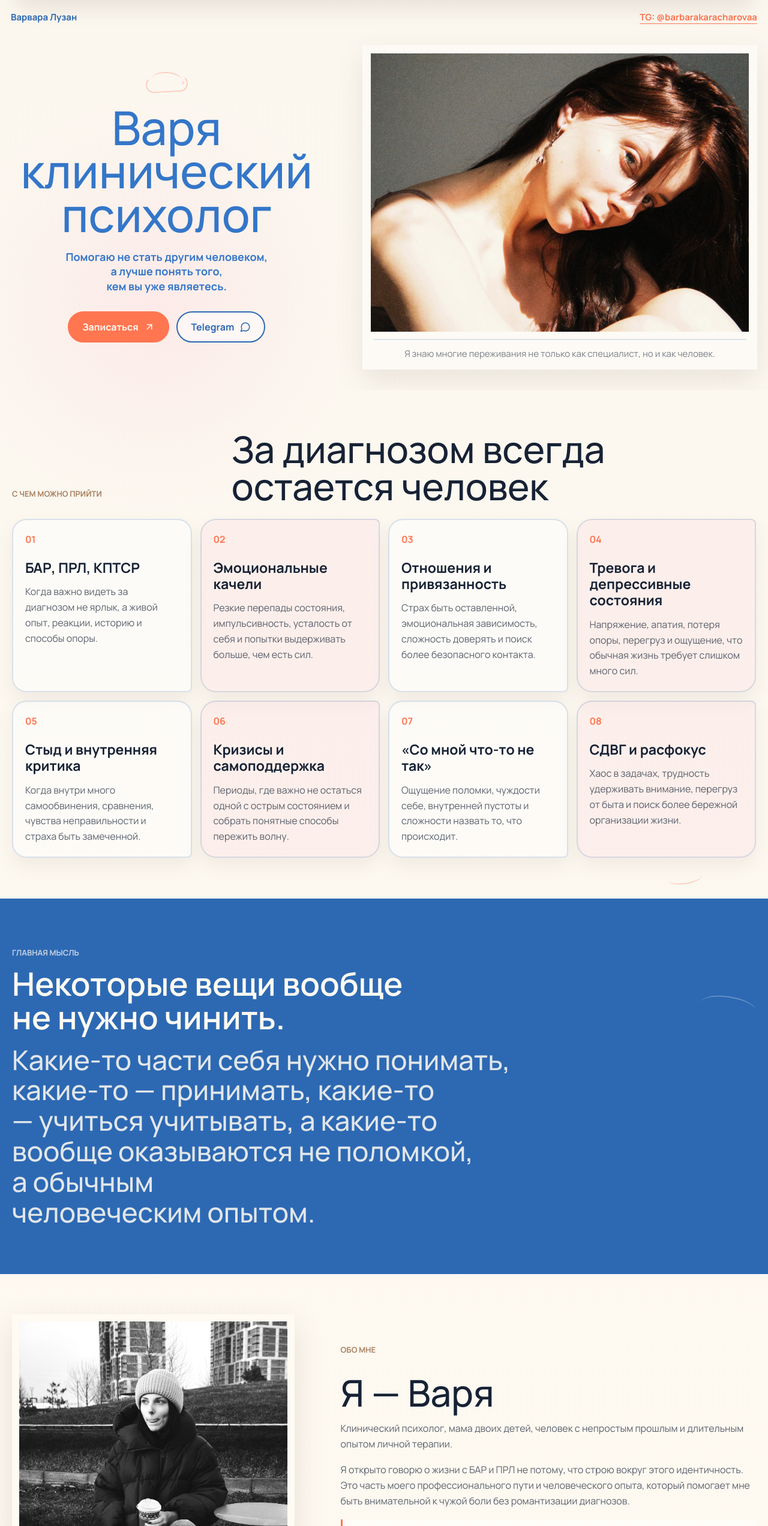
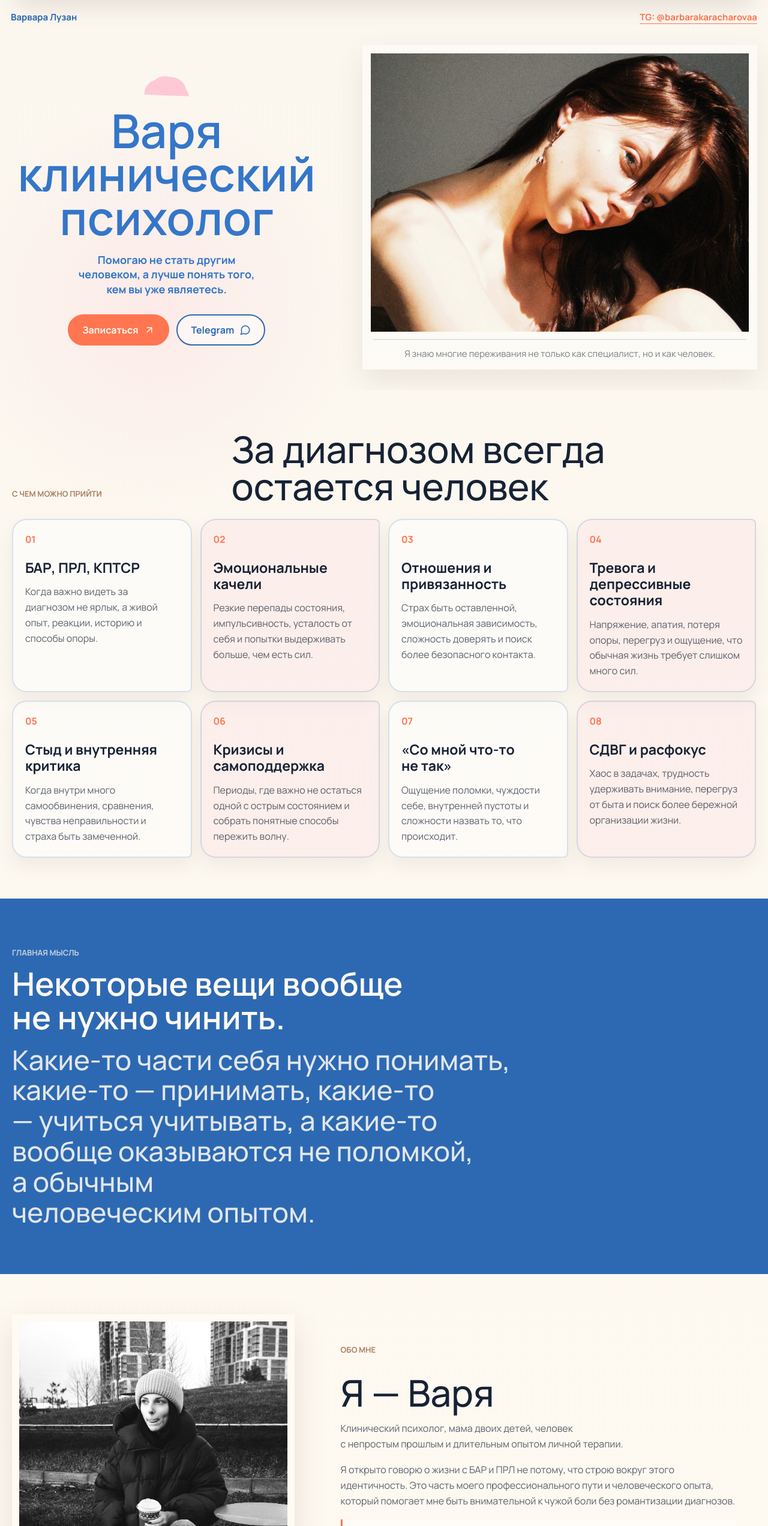
Before and after one commit to barbarakaracharova/barbarakaracharova.github.io, a React (Vite) app: page / in a window 1280 px wide. Shown: the part 82-2626 px from the top of the page at 60% size. Built offline with nearby package versions, Linux system fonts and the light colour scheme.

Commit message:
Refine hero copy and decorative details

```diff
--- a/src/main.tsx
+++ b/src/main.tsx
@@ -224,9 +224,9 @@ function Hero() {
             психолог
           </h1>
           <p className="lead">
-            Помогаю не стать другим человеком,
+            Помогаю не стать другим
             <br />
-            а лучше понять того,
+            человеком, а лучше понять того,
             <br />
             кем вы уже являетесь.
           </p>
@@ -261,7 +261,17 @@ function Requests() {
         {requests.map((item, index) => (
           <FadeIn className="request-card" key={item.title}>
             <span className="row-number">{String(index + 1).padStart(2, "0")}</span>
-            <h3>{item.title}</h3>
+            <h3>
+              {item.title === "«Со мной что-то не так»" ? (
+                <>
+                  «Со мной что-то
+                  <br />
+                  не так»
+                </>
+              ) : (
+                item.title
+              )}
+            </h3>
             <p>{keep(item.text)}</p>
           </FadeIn>
         ))}
@@ -351,9 +361,9 @@ function Format() {
           <span>
             В терапии мы
             <br />
-            <NoBreak>не ищем один быстрый</NoBreak>
+            не ищем один
             <br />
-            совет.
+            быстрый ответ.
           </span>
           <p>{keep("Мы постепенно замечаем повторяющиеся реакции и собираем способы жить устойчивее.")}</p>
           <CTA variant="secondary" label="Обсудить формат" />
@@ -531,7 +541,9 @@ function Contacts() {
         <span className="eyebrow">Контакты</span>
         <h2>Если вам близок мой подход</h2>
         <p>
-          {keep("Оставьте заявку или перейдите в Telegram — там можно лучше почувствовать мой язык и стиль работы.")}
+          {keep(
+            "Оставьте заявку. Я свяжусь с вами, чтобы согласовать удобное время, ответить на вопросы и договориться о первой встрече.",
+          )}
         </p>
         <div className="contact-links">
           <a href={links.booking} target="_blank" rel="noreferrer">
--- a/src/styles.css
+++ b/src/styles.css
@@ -199,7 +199,7 @@ nav a:hover,
 h1 {
   color: #3476c9;
   font-size: clamp(54px, 6.1vw, 104px);
-  font-weight: 500;
+  font-weight: 520;
   letter-spacing: 0;
   line-height: 0.93;
   text-wrap: balance;
@@ -309,10 +309,10 @@ p {
 
 .hero-cloud {
   position: relative;
-  width: 70px;
-  height: 34px;
-  margin: 0 auto 22px;
-  opacity: 0.72;
+  width: 74px;
+  height: 48px;
+  margin: 0 auto 18px;
+  opacity: 0.82;
 }
 
 .hero-cloud::before,
@@ -322,24 +322,28 @@ p {
 }
 
 .hero-cloud::before {
-  inset: 7px 0 0;
-  border: 2px solid rgba(255, 118, 81, 0.44);
-  border-top-color: transparent;
-  border-radius: 999px;
-  transform: rotate(-3deg);
+  left: 8px;
+  top: 12px;
+  width: 52px;
+  height: 30px;
+  border-radius: 999px 999px 18px 18px;
+  background: #ffbfd0;
+  box-shadow:
+    -10px 4px 0 -2px #ffbfd0,
+    10px 1px 0 0 #ffbfd0,
+    21px 9px 0 -7px #ffbfd0;
+  transform: rotate(2deg);
 }
 
 .hero-cloud::after {
-  top: 0;
-  left: 9px;
-  width: 52px;
-  height: 28px;
-  border-top: 2px solid rgba(255, 118, 81, 0.44);
-  border-radius: 50%;
-  box-shadow:
-    14px 2px 0 -10px rgba(255, 191, 208, 0.8),
-    -8px 3px 0 -9px rgba(255, 191, 208, 0.8);
-  transform: rotate(4deg);
+  right: 12px;
+  bottom: 2px;
+  width: 0;
+  height: 0;
+  border-width: 10px 5px 0 0;
+  border-style: solid;
+  border-color: #ffbfd0 transparent transparent transparent;
+  transform: rotate(-12deg);
 }
 
 .hero-photo-frame {
@@ -452,37 +456,12 @@ p {
   position: relative;
 }
 
-.requests-section::after {
-  position: absolute;
-  right: min(8vw, 90px);
-  bottom: 24px;
-  width: 58px;
-  height: 22px;
-  border-bottom: 2px solid rgba(255, 118, 81, 0.32);
-  border-radius: 50%;
-  content: "";
-  transform: rotate(-8deg);
-  pointer-events: none;
-}
-
 .philosophy-section {
   position: relative;
   width: 100%;
   overflow: hidden;
   padding: clamp(44px, 6vw, 82px) max(18px, calc((100vw - 1240px) / 2));
   background: #2d69b3;
-}
-
-.philosophy-section::after {
-  position: absolute;
-  right: max(18px, calc((100vw - 1240px) / 2));
-  top: 26%;
-  width: 92px;
-  height: 34px;
-  border-top: 2px solid rgba(255, 250, 242, 0.28);
-  border-radius: 50%;
-  content: "";
-  transform: rotate(9deg);
 }
 
 .philosophy-inner {
@@ -528,18 +507,6 @@ p {
   position: relative;
 }
 
-.about-photo-wrap::after {
-  position: absolute;
-  right: -18px;
-  bottom: 18%;
-  width: 52px;
-  height: 20px;
-  border-bottom: 2px solid rgba(255, 118, 81, 0.34);
-  border-radius: 50%;
-  content: "";
-  transform: rotate(-18deg);
-}
-
 .about-photo {
   display: block;
   width: 100%;
@@ -556,7 +523,7 @@ p {
 }
 
 .about-copy p {
-  max-width: 720px;
+  max-width: 660px;
 }
 
 .soft-note {
@@ -790,18 +757,6 @@ p {
   content: "";
 }
 
-.document-card::after {
-  position: absolute;
-  right: 28px;
-  top: 34px;
-  width: 42px;
-  height: 20px;
-  border-top: 2px solid rgba(255, 250, 242, 0.34);
-  border-radius: 50%;
-  content: "";
-  transform: rotate(18deg);
-}
-
 .document-stack {
   position: absolute;
   top: 34px;
@@ -998,17 +953,6 @@ p {
   margin-top: 22px;
 }
 
-.section-cta::after {
-  position: absolute;
-  left: 180px;
-  top: 50%;
-  width: 44px;
-  height: 1.5px;
-  background: rgba(255, 118, 81, 0.42);
-  content: "";
-  transform: rotate(-7deg);
-}
-
 .contacts {
   display: grid;
   grid-template-columns: minmax(0, 1fr) 310px;
@@ -1023,7 +967,7 @@ p {
 }
 
 .contact-copy p {
-  max-width: 660px;
+  max-width: 760px;
 }
 
 .contact-portrait img {
```
